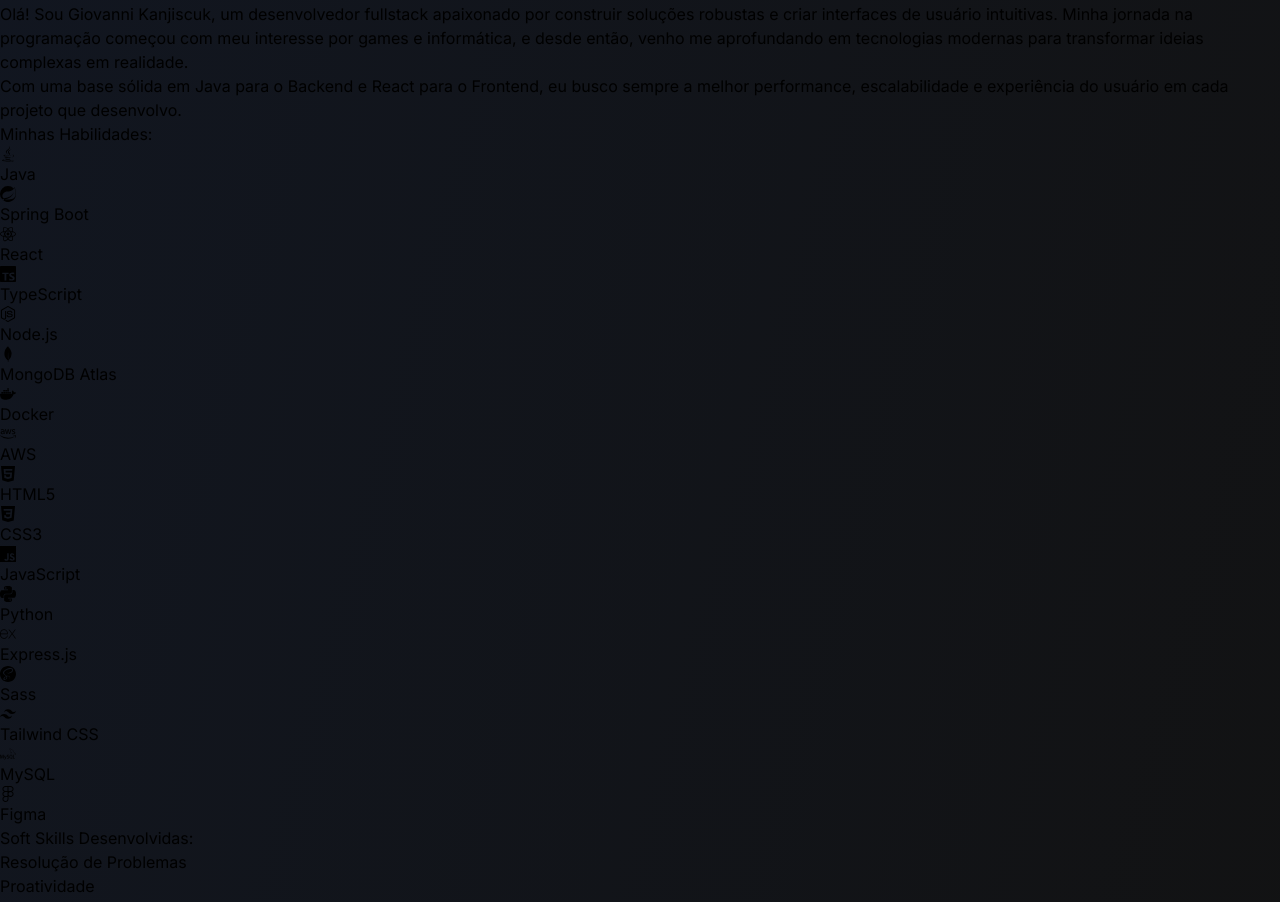
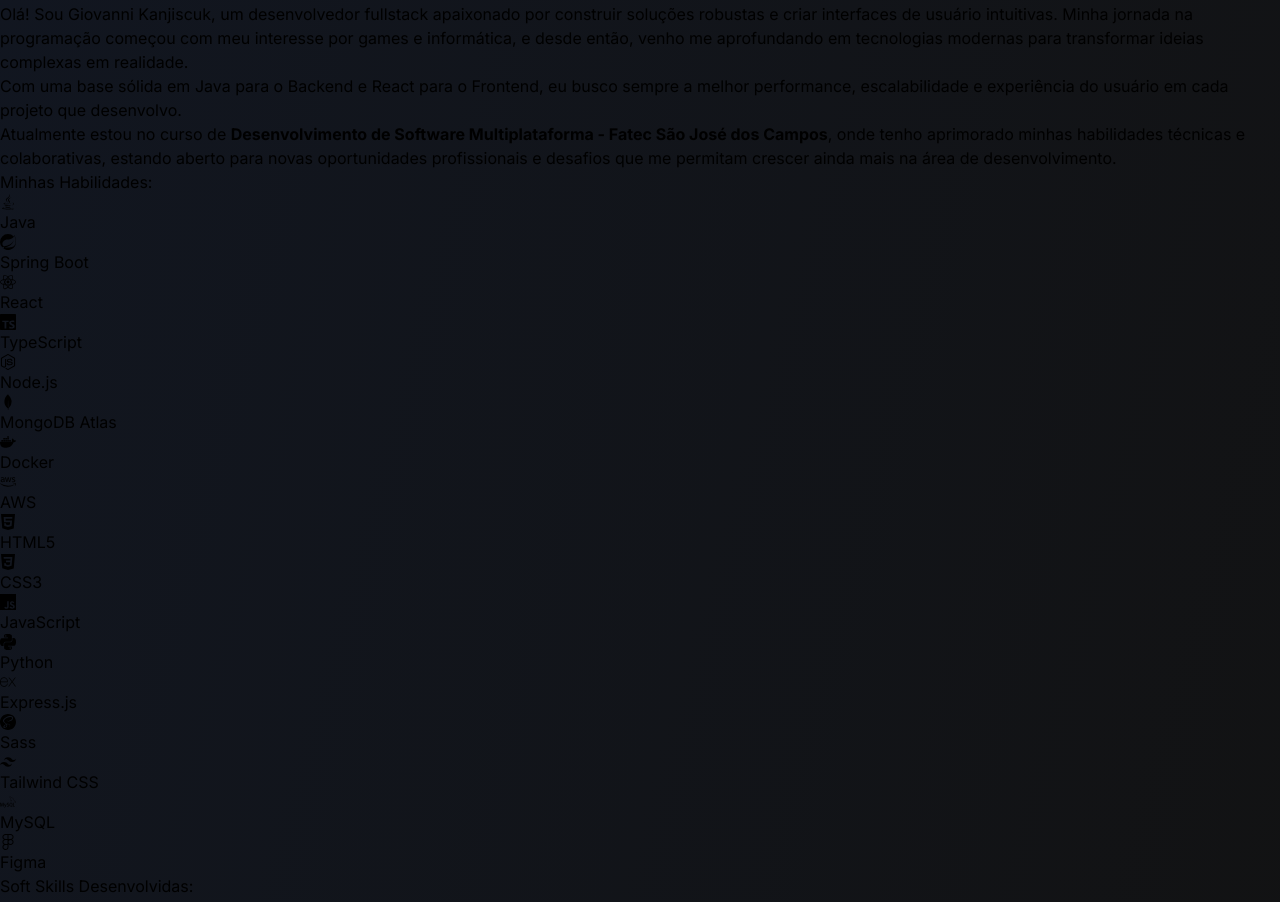
Before and after one commit to GKanjiscuk/Portfolio, a React (Vite) app: page / in a window 1280 px wide. Shown: the part 3220-4122 px from the top of the page. Built offline with nearby package versions, Linux system fonts and the light colour scheme.

Commit message:
Atualizada descrição pessoal

```diff
--- a/src/components/About.tsx
+++ b/src/components/About.tsx
@@ -83,7 +83,10 @@
             Com uma base sólida em Java para o Backend e React para o Frontend,
             eu busco sempre a melhor performance, escalabilidade e experiência
             do usuário em cada projeto que desenvolvo.
+
           </p>
+
+          <p className="mt-4">Atualmente estou no curso de <b>Desenvolvimento de Software Multiplataforma - Fatec São José dos Campos</b>, onde tenho aprimorado minhas habilidades técnicas e colaborativas, estando aberto para novas oportunidades profissionais e desafios que me permitam crescer ainda mais na área de desenvolvimento.</p>
 
 
           <div className="mt-8">
```
